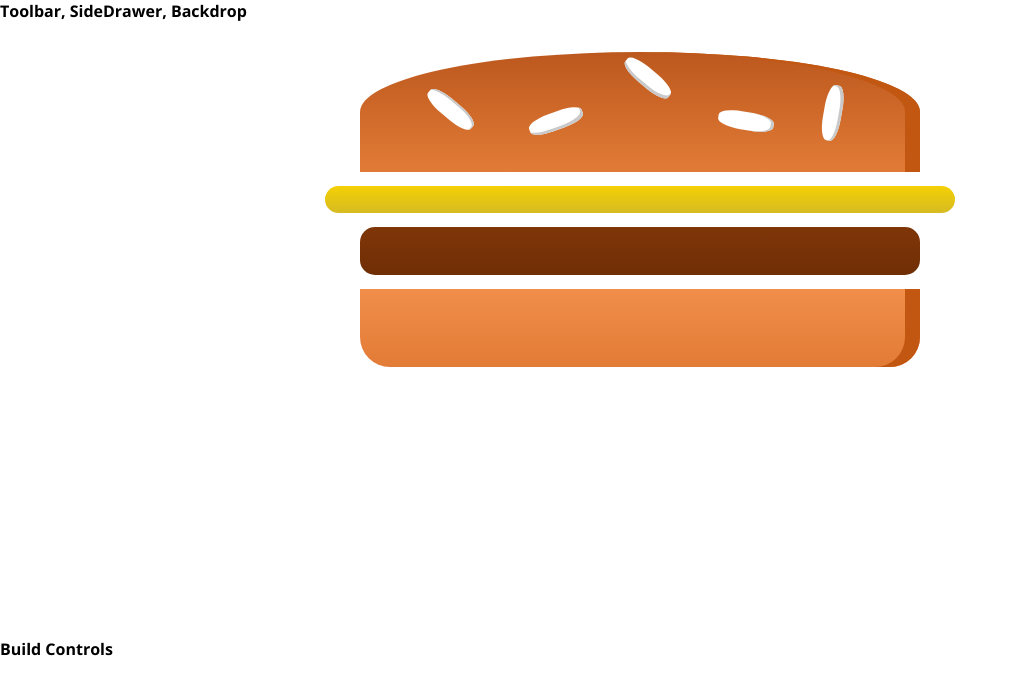
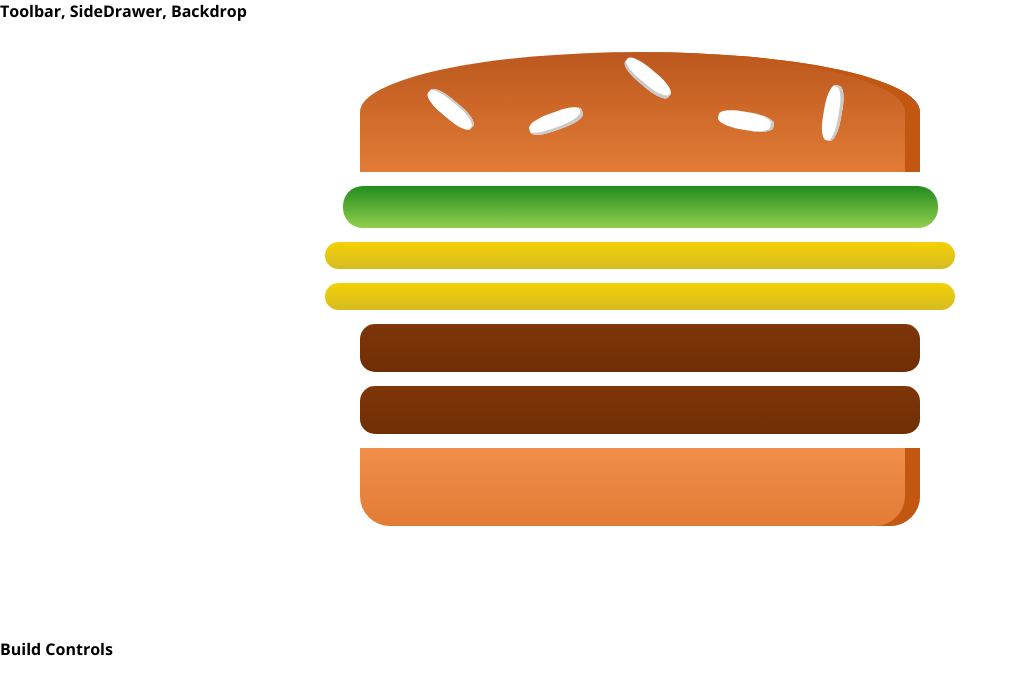
Before and after one commit to tasneemfarag/burger-builder, a React app: page / in a window 1280 px wide. Shown: the top 694 px of the page, without its empty margins (0-1018 px from the left). Built offline with nearby package versions, Linux system fonts and the light colour scheme.

Commit message:
outputting burger ingredients dynamically

```diff
--- a/src/components/Burger/Burger.js
+++ b/src/components/Burger/Burger.js
@@ -3,11 +3,16 @@
 import BurgerIngredient from './BurgerIngredient/BurgerIngredient';
 
 const burger = (props) => {
+   const transformedIngredients = Object.keys(props.ingredients)
+    .map(igKey => {
+        return [...Array(props.ingredients[igKey])].map((_, i) => {
+            return <BurgerIngredient key={igKey + i} type={igKey} />;
+        });
+    })
     return (
         <div className={classes.Burger}>
             <BurgerIngredient type="bread-top"/>
-            <BurgerIngredient type="cheese"/>
-            <BurgerIngredient type="meat"/>
+            {transformedIngredients}
             <BurgerIngredient type="bread-bottom"/>
         </div>
     );
--- a/src/containers/BurgerBuilder/BurgerBuilder.js
+++ b/src/containers/BurgerBuilder/BurgerBuilder.js
@@ -3,10 +3,22 @@
 import Burger from '../../components/Burger/Burger';
 
 class BurgerBuilder extends Component {
+    // constructor(props){
+    //     super(props);
+    //     this.state = {}
+    // }
+    state ={
+        ingredients: {
+            salad: 1,
+            bacon: 1,
+            cheese: 2,
+            meat: 2
+        }
+    }
     render() {
         return (
             <Aux>
-                <Burger />
+                <Burger ingredients={this.state.ingredients} />
                 <div>Build Controls</div>
             </Aux>
         );
```
